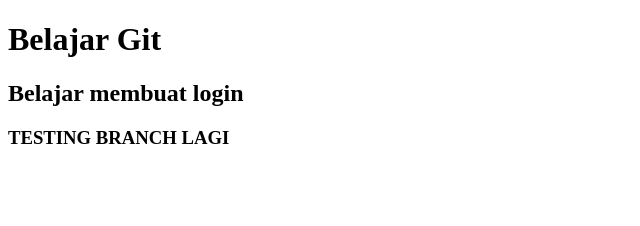
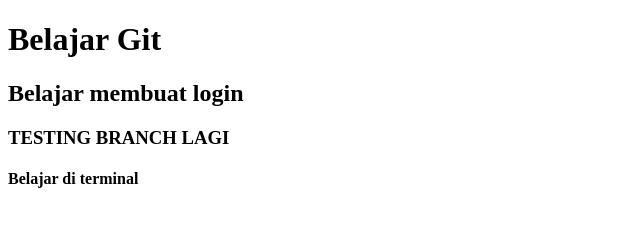
Before and after one commit to triowibowo21/HTML_Dasar, a plain HTML site: page belajar.html in a window 1280 px wide. Shown: the whole page, without its empty margins (0-640 px from the left). Drawn offline with Linux system fonts and the light colour scheme.

Commit message:
menggunakan terminal

```diff
--- a/belajar.html
+++ b/belajar.html
@@ -9,5 +9,6 @@
         <h1>Belajar Git</h1>
         <h2>Belajar membuat login</h2>
         <h3>TESTING BRANCH LAGI </h3>
+        <h4>Belajar di terminal</h4>
     </body>
 </html>
```
